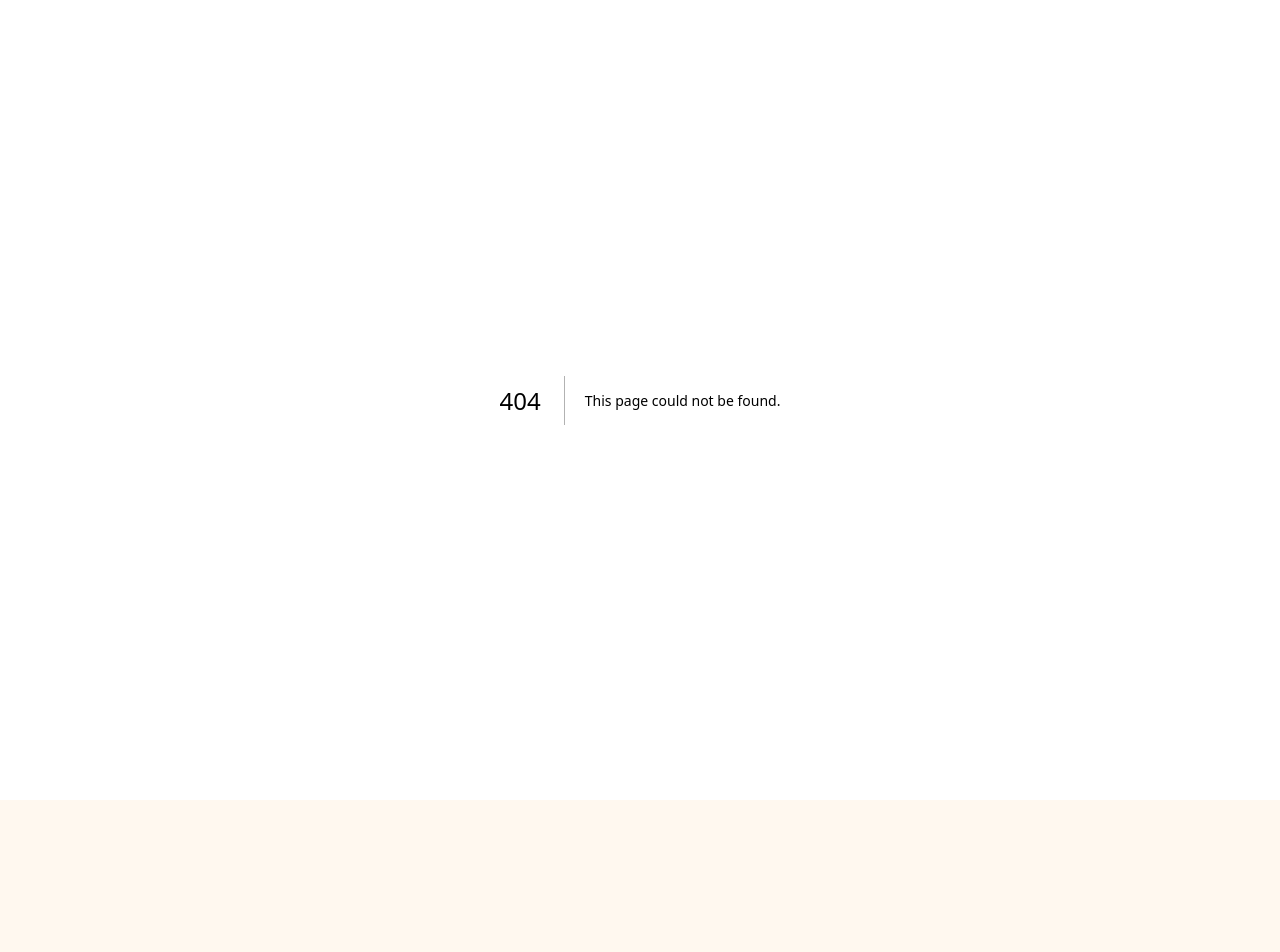
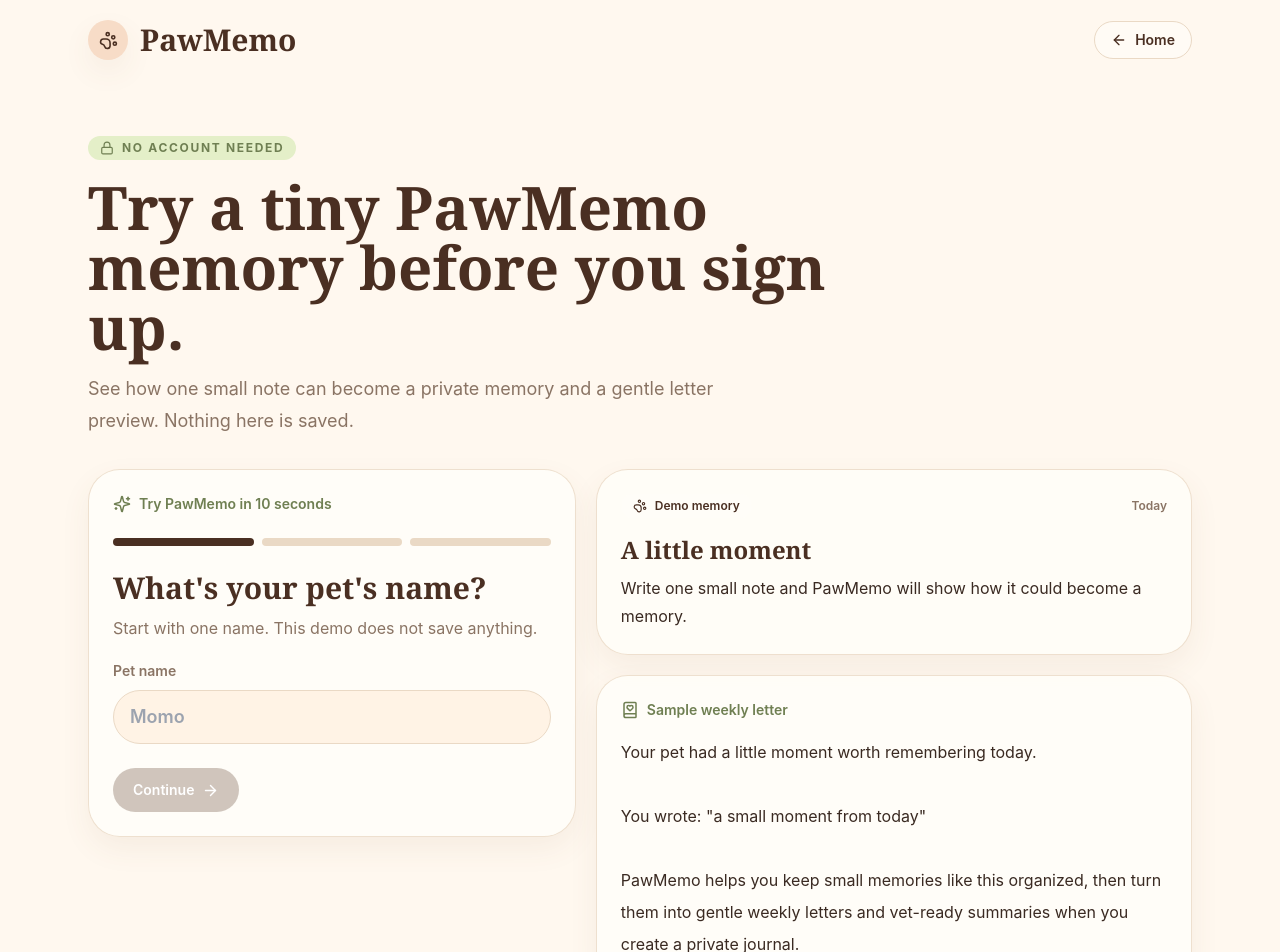
Before and after one commit to highville/pawmemo, a Next.js app: page /try in a window 1280 px wide. Before the commit this address had no page. Shown: the top 952 px of the page. Before the commit the page ends 800 px from the top, so only its background shows below. Built offline with nearby package versions, Linux system fonts and the light colour scheme.

Commit message:
Add public PawMemo demo flow

```diff
--- a/src/app/page.tsx
+++ b/src/app/page.tsx
@@ -33,6 +33,9 @@ export default async function LandingPage() {
           </p>
           <ButtonLink href="/auth/sign-up">
             Start your pet&apos;s journal <ArrowRight size={18} />
+          </ButtonLink>
+          <ButtonLink href="/try" variant="ghost">
+            Try a sample memory
           </ButtonLink>
         </div>
         <div className="relative aspect-[4/3] overflow-hidden rounded-2xl shadow-lift">
--- /dev/null
+++ b/src/app/try/page.tsx
@@ -0,0 +1,39 @@
+import Link from "next/link";
+import { ArrowLeft, Lock, PawPrint } from "lucide-react";
+import { TryDemo } from "@/components/try-demo";
+
+export default function TryPage() {
+  return (
+    <main className="min-h-dvh bg-background">
+      <header className="mx-auto flex max-w-6xl items-center justify-between px-6 py-5">
+        <Link href="/" className="flex items-center gap-3 font-display text-3xl font-semibold text-primary">
+          <span className="flex h-10 w-10 items-center justify-center rounded-full bg-primary-soft text-primary shadow-ambient">
+            <PawPrint size={19} />
+          </span>
+          PawMemo
+        </Link>
+        <Link href="/" className="inline-flex items-center gap-2 rounded-full border border-surface-line bg-surface/70 px-4 py-2 text-sm font-semibold text-primary transition hover:bg-surface-soft">
+          <ArrowLeft size={16} />
+          Home
+        </Link>
+      </header>
+
+      <section className="mx-auto max-w-6xl space-y-8 px-6 pb-20 pt-8 md:pt-14">
+        <div className="max-w-3xl space-y-4">
+          <p className="inline-flex items-center gap-2 rounded-full bg-secondary-soft px-3 py-1 text-xs font-bold uppercase tracking-[0.14em] text-secondary">
+            <Lock size={14} />
+            No account needed
+          </p>
+          <h1 className="font-display text-5xl font-bold leading-tight text-primary md:text-6xl">
+            Try a tiny PawMemo memory before you sign up.
+          </h1>
+          <p className="max-w-2xl text-lg leading-8 text-outline">
+            See how one small note can become a private memory and a gentle letter preview. Nothing here is saved.
+          </p>
+        </div>
+
+        <TryDemo />
+      </section>
+    </main>
+  );
+}
--- /dev/null
+++ b/src/components/try-demo.tsx
@@ -0,0 +1,172 @@
+"use client";
+
+import { useMemo, useState } from "react";
+import { ArrowLeft, ArrowRight, BookHeart, CheckCircle2, NotebookPen, PawPrint, Sparkles } from "lucide-react";
+import { ButtonLink, Card } from "@/components/ui";
+
+const MAX_STEP = 3;
+
+function cleanValue(value: string) {
+  return value.trim().replace(/\s+/g, " ");
+}
+
+function makePreviewLetter(petName: string, memoryNote: string) {
+  const name = cleanValue(petName) || "Your pet";
+  const note = cleanValue(memoryNote) || "a small moment from today";
+
+  return `${name} had a little moment worth remembering today.\n\nYou wrote: "${note}"\n\nPawMemo helps you keep small memories like this organized, then turn them into gentle weekly letters and vet-ready summaries when you create a private journal.`;
+}
+
+export function TryDemo() {
+  const [step, setStep] = useState(1);
+  const [petName, setPetName] = useState("");
+  const [memoryNote, setMemoryNote] = useState("");
+  const previewLetter = useMemo(() => makePreviewLetter(petName, memoryNote), [petName, memoryNote]);
+  const trimmedPetName = cleanValue(petName);
+  const trimmedMemoryNote = cleanValue(memoryNote);
+  const canContinue = step === 1 ? trimmedPetName.length > 0 : trimmedMemoryNote.length > 0;
+
+  function goNext() {
+    if (!canContinue) {
+      return;
+    }
+
+    setStep((current) => Math.min(current + 1, MAX_STEP));
+  }
+
+  function goBack() {
+    setStep((current) => Math.max(current - 1, 1));
+  }
+
+  return (
+    <div className="grid gap-5 lg:grid-cols-[0.9fr_1.1fr] lg:items-start">
+      <Card className="space-y-6 bg-surface/95">
+        <div className="flex items-center gap-2 text-sm font-semibold text-secondary">
+          <Sparkles size={18} />
+          Try PawMemo in 10 seconds
+        </div>
+
+        <div className="flex gap-2" aria-label="Demo progress">
+          {[1, 2, 3].map((item) => (
+            <span
+              key={item}
+              className={`h-2 flex-1 rounded-full ${item <= step ? "bg-primary" : "bg-surface-line"}`}
+            />
+          ))}
+        </div>
+
+        {step === 1 ? (
+          <section className="space-y-4">
+            <div className="space-y-2">
+              <h2 className="font-display text-3xl font-semibold text-primary">What&apos;s your pet&apos;s name?</h2>
+              <p className="leading-7 text-outline">Start with one name. This demo does not save anything.</p>
+            </div>
+            <label className="block space-y-2">
+              <span className="text-sm font-semibold text-outline">Pet name</span>
+              <input
+                value={petName}
+                onChange={(event) => setPetName(event.target.value)}
+                className="w-full rounded-2xl border border-surface-line bg-surface-soft px-4 py-3 text-lg font-semibold text-primary outline-none transition focus:border-primary"
+                placeholder="Momo"
+                autoComplete="off"
+              />
+            </label>
+          </section>
+        ) : null}
+
+        {step === 2 ? (
+          <section className="space-y-4">
+            <div className="space-y-2">
+              <h2 className="font-display text-3xl font-semibold text-primary">Write one small moment from today.</h2>
+              <p className="leading-7 text-outline">A nap, walk, meal, funny habit, or cozy little detail is enough.</p>
+            </div>
+            <label className="block space-y-2">
+              <span className="text-sm font-semibold text-outline">Today&apos;s note</span>
+              <textarea
+                value={memoryNote}
+                onChange={(event) => setMemoryNote(event.target.value)}
+                className="min-h-36 w-full resize-none rounded-2xl border border-surface-line bg-surface-soft px-4 py-3 text-base leading-7 text-primary outline-none transition focus:border-primary"
+                placeholder={`${trimmedPetName || "Momo"} played with a new toy after dinner.`}
+              />
+            </label>
+          </section>
+        ) : null}
+
+        {step === 3 ? (
+          <section className="space-y-4">
+            <div className="space-y-2">
+              <h2 className="font-display text-3xl font-semibold text-primary">Here&apos;s how it starts.</h2>
+              <p className="leading-7 text-outline">This is a template preview. Create a journal when you&apos;re ready to save real memories privately.</p>
+            </div>
+            <div className="rounded-2xl bg-secondary-soft/45 p-4 text-sm font-semibold leading-6 text-secondary">
+              Vet-ready summaries organize notes and are not a medical diagnosis.
+            </div>
+          </section>
+        ) : null}
+
+        <div className="flex flex-col gap-3 sm:flex-row">
+          {step > 1 ? (
+            <button
+              type="button"
+              onClick={goBack}
+              className="inline-flex items-center justify-center gap-2 rounded-full border border-surface-line bg-surface px-5 py-3 text-sm font-semibold text-primary transition hover:bg-surface-soft"
+            >
+              <ArrowLeft size={17} />
+              Back
+            </button>
+          ) : null}
+          {step < MAX_STEP ? (
+            <button
+              type="button"
+              onClick={goNext}
+              disabled={!canContinue}
+              className="inline-flex items-center justify-center gap-2 rounded-full bg-primary px-5 py-3 text-sm font-semibold text-white transition hover:opacity-90 disabled:cursor-not-allowed disabled:bg-outline/40"
+            >
+              Continue
+              <ArrowRight size={17} />
+            </button>
+          ) : (
+            <ButtonLink href="/auth/sign-up?next=/onboarding" className="w-full sm:w-auto">
+              Create your private journal <ArrowRight size={17} />
+            </ButtonLink>
+          )}
+        </div>
+      </Card>
+
+      <div className="space-y-5">
+        <Card className="space-y-4 bg-primary-soft/55">
+          <div className="flex items-center justify-between gap-4">
+            <span className="inline-flex items-center gap-2 rounded-full bg-surface px-3 py-1 text-xs font-semibold text-primary">
+              <PawPrint size={14} />
+              Demo memory
+            </span>
+            <span className="text-xs font-semibold text-outline">Today</span>
+          </div>
+          <div>
+            <h2 className="font-display text-2xl font-semibold text-primary">
+              {trimmedPetName ? `${trimmedPetName}'s little moment` : "A little moment"}
+            </h2>
+            <p className="mt-2 leading-7 text-ink">
+              {trimmedMemoryNote || "Write one small note and PawMemo will show how it could become a memory."}
+            </p>
+          </div>
+        </Card>
+
+        <Card className="space-y-4 bg-surface/95">
+          <div className="flex items-center gap-2 text-sm font-semibold text-secondary">
+            <BookHeart size={18} />
+            Sample weekly letter
+          </div>
+          <p className="whitespace-pre-line leading-8 text-ink">{previewLetter}</p>
+        </Card>
+
+        <div className="rounded-2xl border border-surface-line bg-surface-soft p-4 text-sm font-semibold leading-6 text-outline">
+          <div className="flex gap-2">
+            <CheckCircle2 className="mt-0.5 shrink-0 text-secondary" size={18} />
+            <p>This demo does not save your note, upload photos, or call AI. It is only a quick preview of the PawMemo flow.</p>
+          </div>
+        </div>
+      </div>
+    </div>
+  );
+}
```
